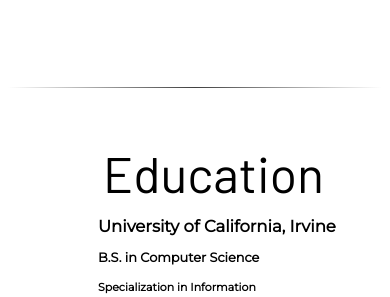
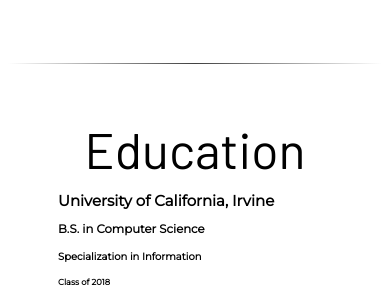
Before and after one commit to youngjonathan/portfolio, a plain HTML site: page index.html in a window 390 px wide. Shown: the part 845-1142 px from the top of the page. Drawn offline with nearby package versions, Linux system fonts and the light colour scheme.

Commit message:
mobile fix

```diff
--- a/stylesheets/style.css
+++ b/stylesheets/style.css
@@ -71,11 +71,6 @@
   vertical-align: middle;
 }
 
-#education {
-  margin-left: 50px;
-  margin-right: 50px;
-}
-
 .logo {
   display: inline-block;
   vertical-align: middle;
@@ -83,11 +78,6 @@
   width: 400px;
   height: auto;
 }
-
-/*.card {
-  display: inline-block;
-  vertical-align: top;
-}*/
 
 .skill-container {
   width: 400px;
@@ -336,16 +326,8 @@
     margin-bottom: 20px;
   }
 
-
-  /*.card figure {
-    display: block;
-    margin: auto;
-    margin-top: 30px;
-    margin-bottom: 30px;
-  }*/
-
   body {
-    font-size: 11px;
+    font-size: 10px;
   }
 
 }
```
